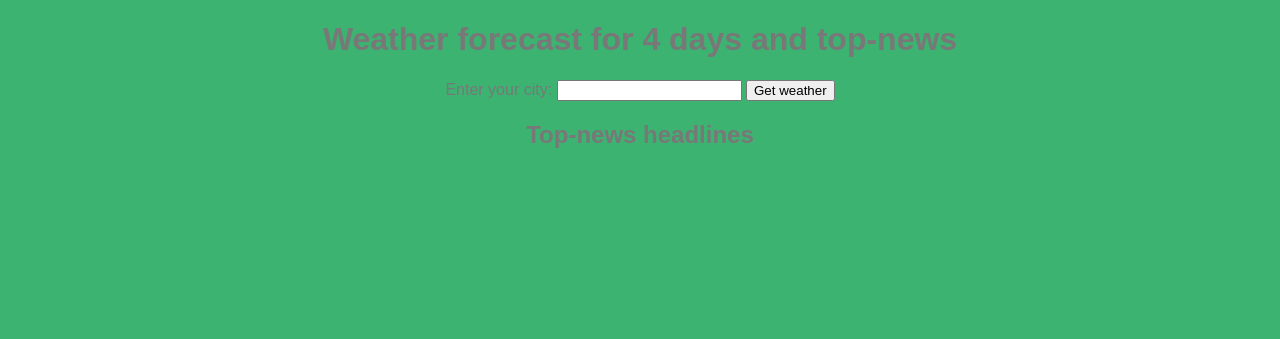
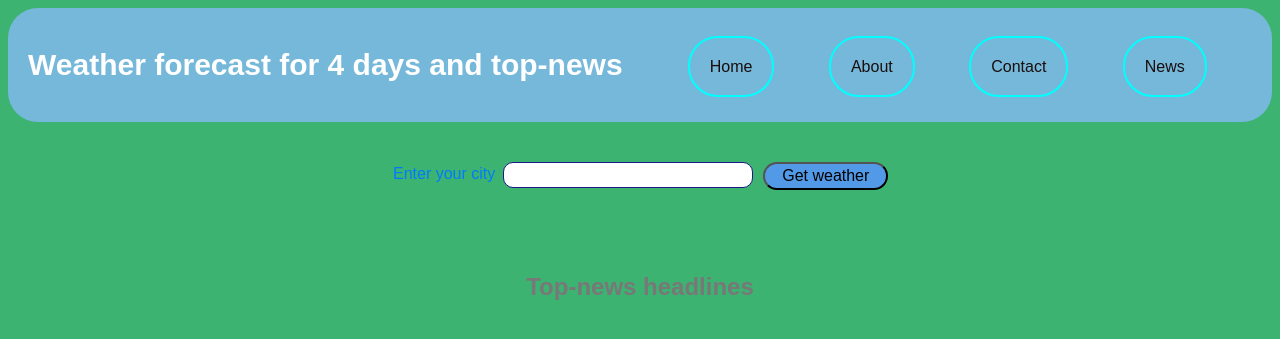
Before and after one commit to pentagon846/Forecast-weather-site, a Flask app: page / in a window 1280 px wide. Shown: the top 339 px of the page. Run offline with Flask 3, Linux system fonts and the light colour scheme; data that the repository does not hold is empty.

Commit message:
add some functional, some css and html...

```diff
--- a/static/css/styles.css
+++ b/static/css/styles.css
@@ -4,6 +4,97 @@ body {
     background-color: rgb(60, 179, 113);
     color: rgb(120, 120, 120);
 }
+header {
+    display: flex;
+    border-radius: 30px;
+    background-color: rgb(117, 184, 218);
+    justify-content: left;
+}
+
+
+h1 {
+    padding: 20px;
+    color: white;
+    font-size: 30px;
+}
+
+ul {
+    display: inline-block;
+    list-style-type: none;
+    padding: 25px 10px 0px 0px;
+    margin-right: 0px;
+    margin: 0 auto;
+    text-align: right;
+}
+
+ul a {
+    color: rgb(26, 14, 14);
+    text-decoration: none;
+    padding: 20px;
+    margin: 5px 20px;
+    border: 2px solid;
+    border-color: aqua;
+    border-radius: 30px;
+    cursor: pointer;
+
+}
+ul a:hover {
+    background-color: rgb(190, 214, 135);
+    color: rgb(46, 41, 41);
+
+}
+
+form  {
+    display: flex;
+    flex-direction: row;
+    align-items: start;
+    padding: 40px;
+    border-radius: 8px;
+    /*box-shadow: 0 4px 8px rgba(0, 0, 0, 0.1);*/
+    max-width: 500px;
+    margin: 0 auto;
+
+}
+
+form label {
+    color: #007BFF;
+    font-size: 16px;
+    text-align: start;
+    margin-right: 5px;
+    padding: 3px;
+}
+
+form input[type="text"] {
+    width: 50%;
+    padding: 3px;
+    margin-bottom: 25px;
+    border: 1px solid #1b1985;
+    border-radius: 10px;
+    font-size: 16px;
+    box-sizing: border-box;
+    transition: border-color 0.3s ease;
+}
+
+form input[type="text"]:focus {
+    border-color: #007BFF;
+    outline: none;
+}
+
+form button {
+    width: 25%;
+    padding: 3px;
+    background-color: #529ae7;
+    font-size: 16px;
+    border-radius: 20px;
+    margin-left: 10px;
+    cursor: pointer;
+    transition: border-color 0.3s ease;
+}
+
+form button:hover {
+    background-color: #4386d4;
+}
+
 .weather-container {
     display: flex;
     flex-wrap: wrap;
@@ -80,3 +171,30 @@ body {
     transform: translateY(-15px);
     box-shadow: 0 6px 12px rgba(0, 0, 0, 0.2);
 }
+
+
+
+@media (max-width:768px) {
+    .weather-container, .forecast-group, .news-container {
+        flex-direction: column;
+        align-items: center;
+    }
+
+    .weather-card {
+        width: 60%;
+        margin-bottom: 15px;
+    }
+
+    .news-article {
+        width: 90%;
+        margin-bottom: 10px;
+    }
+
+    .news-article h3 {
+        font-size: 1.1em;
+    }
+
+    .news-article p {
+        font-size: 0.9em;
+    }
+}
--- a/templates/index.html
+++ b/templates/index.html
@@ -4,13 +4,23 @@
     <meta charset="UTF-8">
     <meta name="viewport" content="width=device-width, initial-scale=1.0">
     <title>Weather forecast for 4 days</title>
-    <link rel="stylesheet" href="{{ url_for('static', filename='css/styles.css') }}">
+    <link rel="stylesheet" href="../static/css/styles.css">
 
 </head>
 <body>
-    <h1>Weather forecast for 4 days and top-news</h1>
+    <header>
+        <div class="header">
+        <h1>Weather forecast for 4 days and top-news</h1>
+        </div>
+        <ul>
+            <ul><a href="#">Home</a></ul>
+            <ul><a href="#">About</a></ul>
+            <ul><a href="#">Contact</a></ul>
+            <ul><a href="#">News</a></ul>
+        </ul>
+    </header>
     <form method="POST">
-        <label for="city">Enter your city:</label>
+        <label for="city">Enter your city</label>
         <input type="text" id="city" name="city" required>
         <button type="submit">Get weather</button>
     </form>
```
